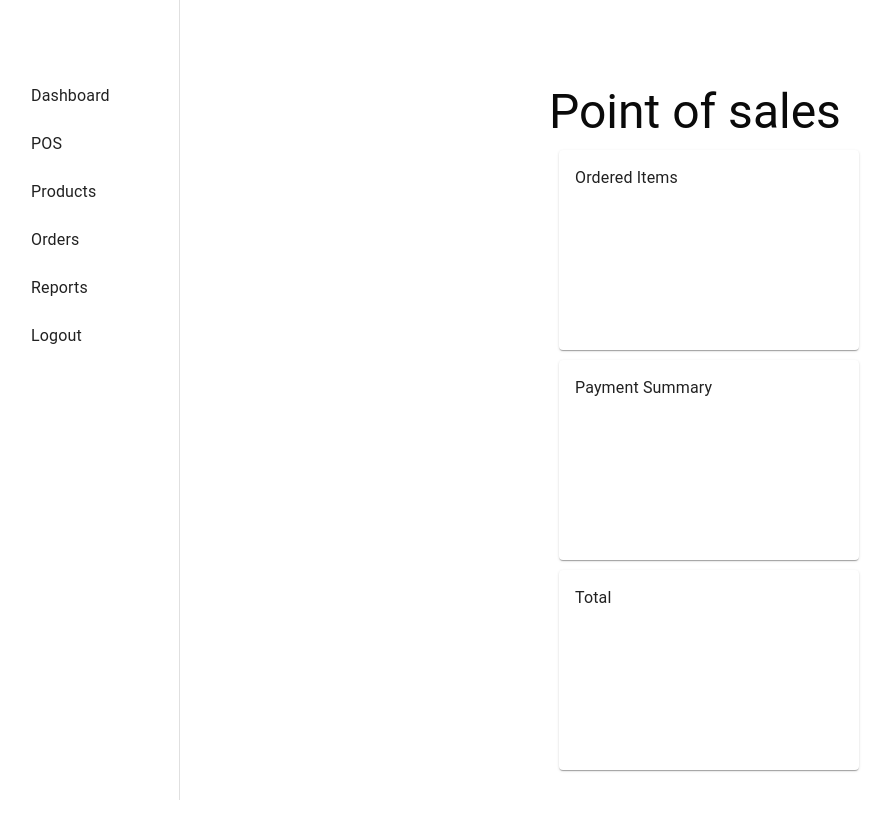
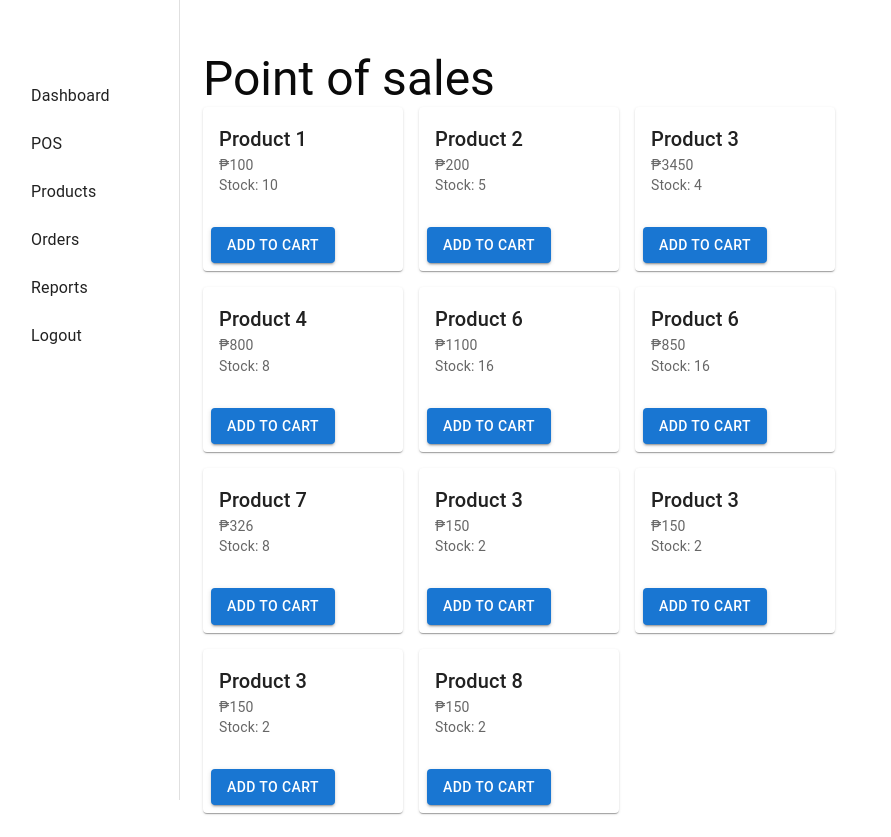
Before and after one commit to giyosphere/Project-101, a React (Vite) app in the folder my-react-app/: page /pos in a window 1280 px wide. Shown: the whole page, without its empty margins (41-932 px from the left). Before the commit the page ends 804 px from the top, so only its background shows below. Built offline with nearby package versions, Linux system fonts and the light colour scheme.

Commit message:
Adding actions in my POS page - add to cart

```diff
--- a/my-react-app/src/components/products/ProductCards.jsx
+++ b/my-react-app/src/components/products/ProductCards.jsx
@@ -7,7 +7,7 @@ import Button from '../common/Button';
 
 
 
-export default function ProductCard({ name, price, stock }) {
+export default function ProductCard({ name, price, stock, onAddToCart }) {
   return (
     <Card sx={{ width: 200 }}>
       <CardContent>
@@ -20,9 +20,19 @@ export default function ProductCard({ name, price, stock }) {
         </Typography>
       </CardContent>
       <CardActions>
-        <Button label="Edit" variant="outlined" />
-        <Button label="Delete" variant="text" />
+        { onAddToCart ? (
+          <Button label="Add to cart" variant='contained' onClick={onAddToCart}/>
+        )
+        : (
+            <>
+             <Button label="Edit" variant= 'contained'/>
+          <Button label="Delete" variant='contained'/>
+
+            </>
+
+        )}
       </CardActions>
+
     </Card>
   );
 }
--- a/my-react-app/src/components/products/ProductList.jsx
+++ b/my-react-app/src/components/products/ProductList.jsx
@@ -1,6 +1,7 @@
 import React from 'react';
 import Box from '@mui/material/Box';
 import ProductCard from './ProductCards';
+
 
 const sampleProducts = [
   { id: 1, name: 'Product 1', price: 100, stock: 10 },
@@ -17,7 +18,7 @@ const sampleProducts = [
 
 ];
 
-export default function ProductList({ searchQuery }) {
+export default function ProductList({ searchQuery, onAddToCart}) {
   const filteredProducts = sampleProducts.filter((product) =>
     product.name.toLowerCase().includes(searchQuery?.toLowerCase() || '')
   );
@@ -30,6 +31,7 @@ export default function ProductList({ searchQuery }) {
           name={product.name}
           price={product.price}
           stock={product.stock}
+          onAddToCart = {() =>  onAddToCart(items)}
         />
       ))}
     </Box>
--- a/my-react-app/src/pages/POSPage.jsx
+++ b/my-react-app/src/pages/POSPage.jsx
@@ -1,39 +1,45 @@
-import React from "react";
 import Box from '@mui/material/Box';
 import Typography from "@mui/material/Typography";
 import Layout from "../components/common/Layout";
 import Card from '@mui/material/Card';
 import CardContent from '@mui/material/CardContent';
+import React, {useState} from 'react';
+import ProductList from '../components/products/ProductList';
 
 
-const statpos = [
-  { label: 'Ordered Items'},
-  { label: 'Payment Summary'},
-  { label: 'Total'}
-]
+
 export default function Pospage(){
+
+  const [cart, setCart] = useState([])
+
+  const addToCart = (items) =>{
+  setCart(...cart, items)
+  }
+
   return(
-
     <Layout>
        <Typography variant="h3">
         Point of sales
       </Typography>
 
+     <Box sx={{display: 'flex', flexDirection: 'row', gap: 2}}>
+          <Box sx={{flex: 2}}>
+          <ProductList onAddToCart={addToCart} />
+          </Box>
 
 
-    {statpos.map((stat) => (
-    <Box sx={{display: 'flex', flexDirection: 'row', m: '10px'}}>
-          <Card key={stat.label} sx={{minWidth: 300, minHeight: 200}}>
-            <CardContent>
-              <Typography>
-               {stat.label}
-              </Typography>
-            </CardContent>
-          </Card>
-    </Box>
+          <Box sx={{ width: 350}}>
+
+          </Box>
+
+     </Box>
 
 
-    ))}
+
+
     </Layout>
   )
+
+
+
 }
```
